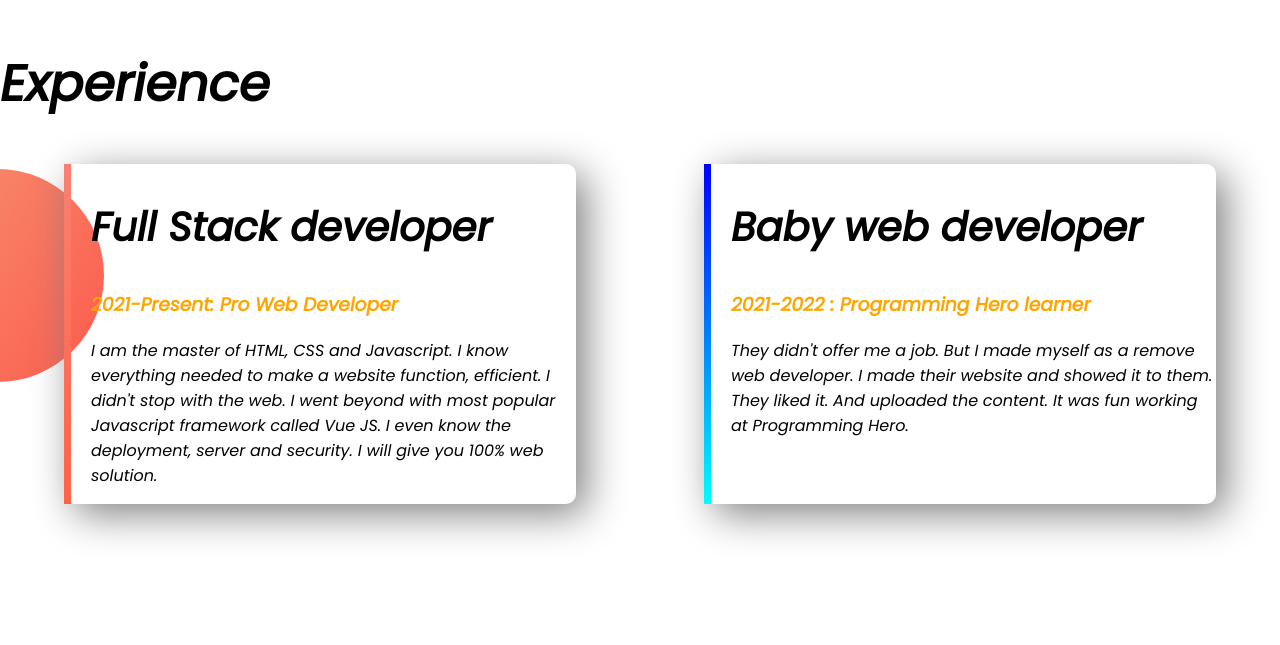
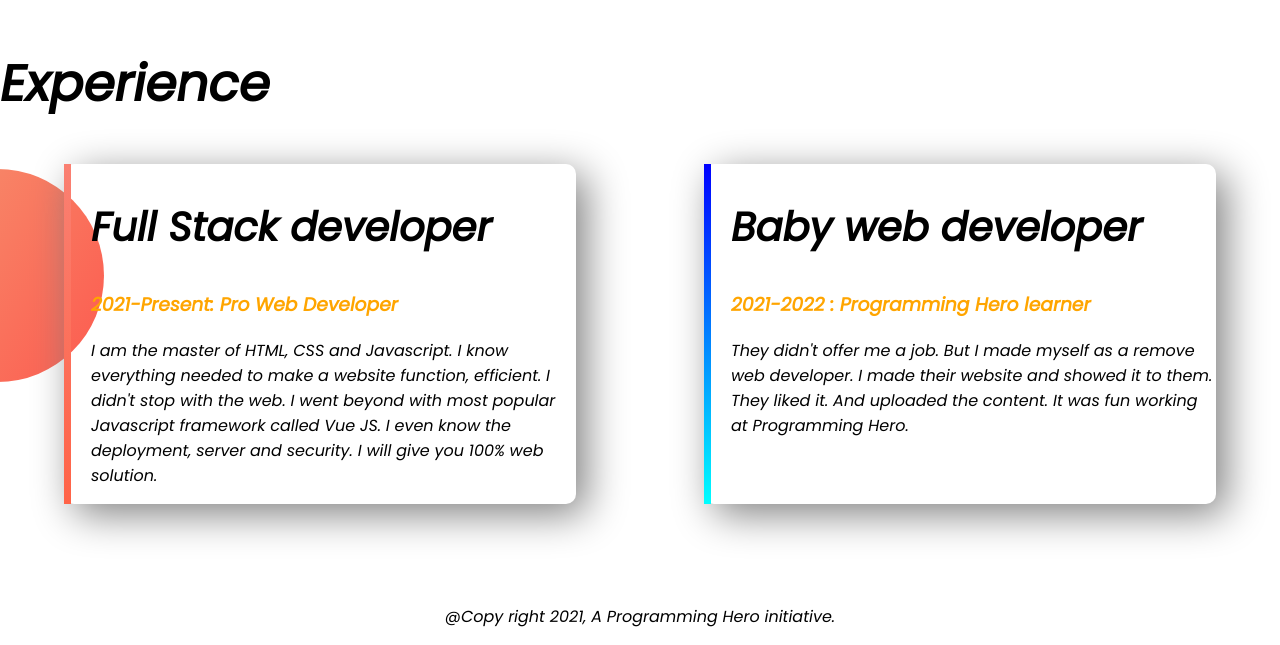
Before and after one commit to Sohelahmed27/Sohel-Ahmed-Portfolio, a plain HTML site: page index.html in a window 1280 px wide. Shown: the part 1510-2155 px from the top of the page. Before the commit the page ends 2114 px from the top, so only its background shows below. Drawn offline with Linux system fonts and the light colour scheme.

Commit message:
believe commit

```diff
--- a/index.html
+++ b/index.html
@@ -51,5 +51,8 @@
    </div>
   </div>
 </section>
+<footer>
+  <p>@Copy right 2021, A Programming Hero initiative.</p>
+</footer>
 </body>
 </html>
--- a/style.css
+++ b/style.css
@@ -67,3 +67,6 @@ h2{
   ,tomato);
   border-image-slice:1;
    }
+  footer p{
+    text-align: center;
+  }
```
